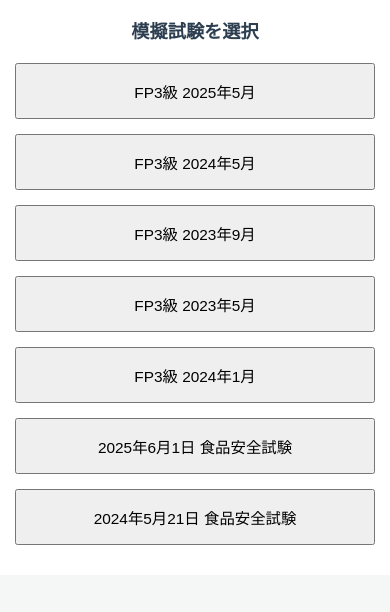
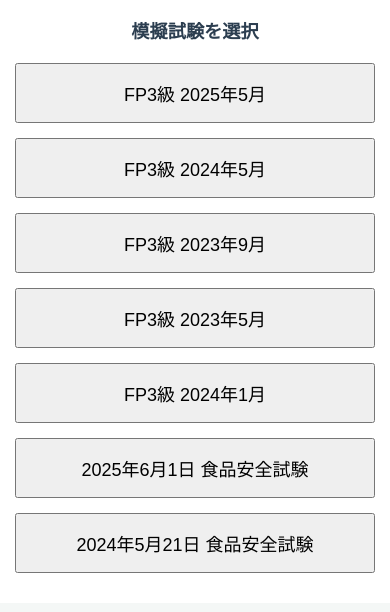
Before and after one commit to furumix2000/fp3-quiz-app, a plain HTML site: page index.html in a window 390 px wide. Shown: the part 62-674 px from the top of the page. Drawn offline with Linux system fonts and the light colour scheme.

Commit message:
Update style.css

```diff
--- a/style.css
+++ b/style.css
@@ -131,6 +131,7 @@ h1, h2 {
     display: block;
     width: 80%;
     margin: 15px auto;
+    font-size: 18px; /* 14px + 3pt (約4px) */
 }
 
 #quiz-controls {
@@ -267,7 +268,6 @@ h1, h2 {
     .select-quiz-btn {
         width: 100%;
         padding: 15px;
-        font-size: 1.1em;
     }
 
     #quiz-controls {
```
